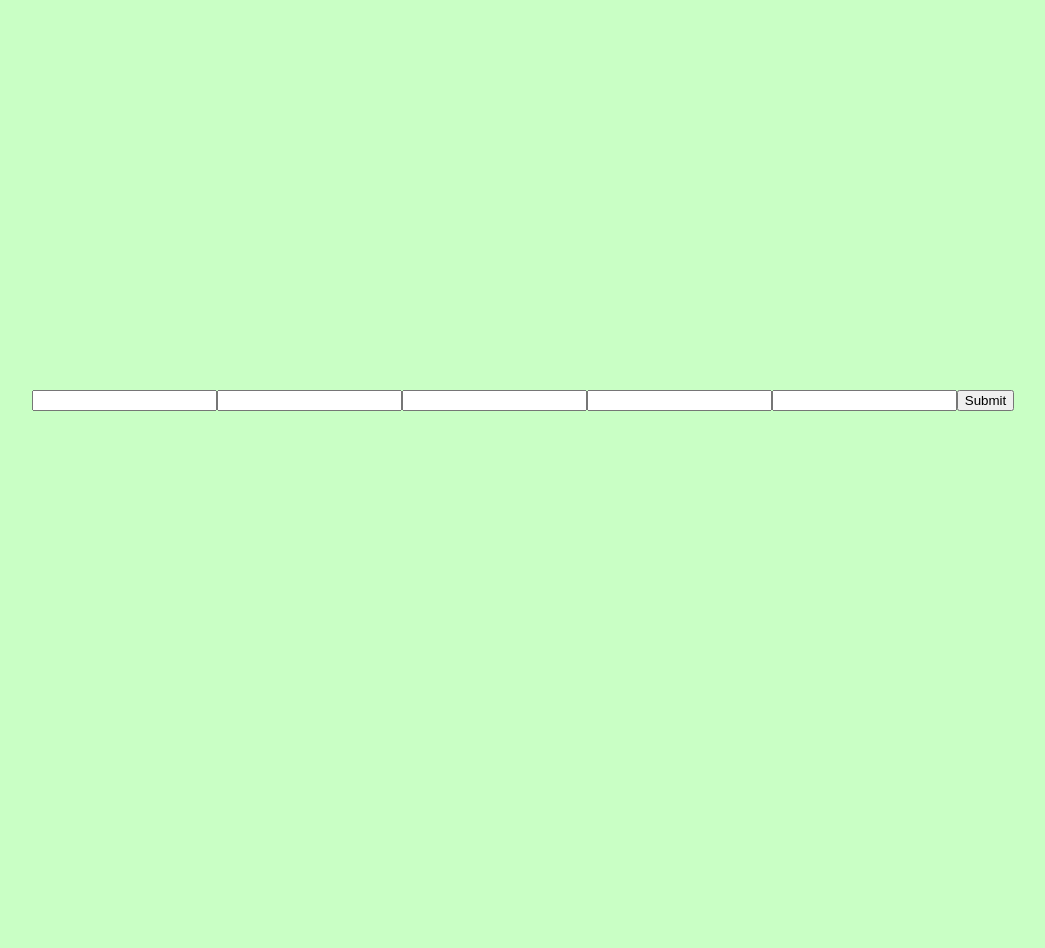
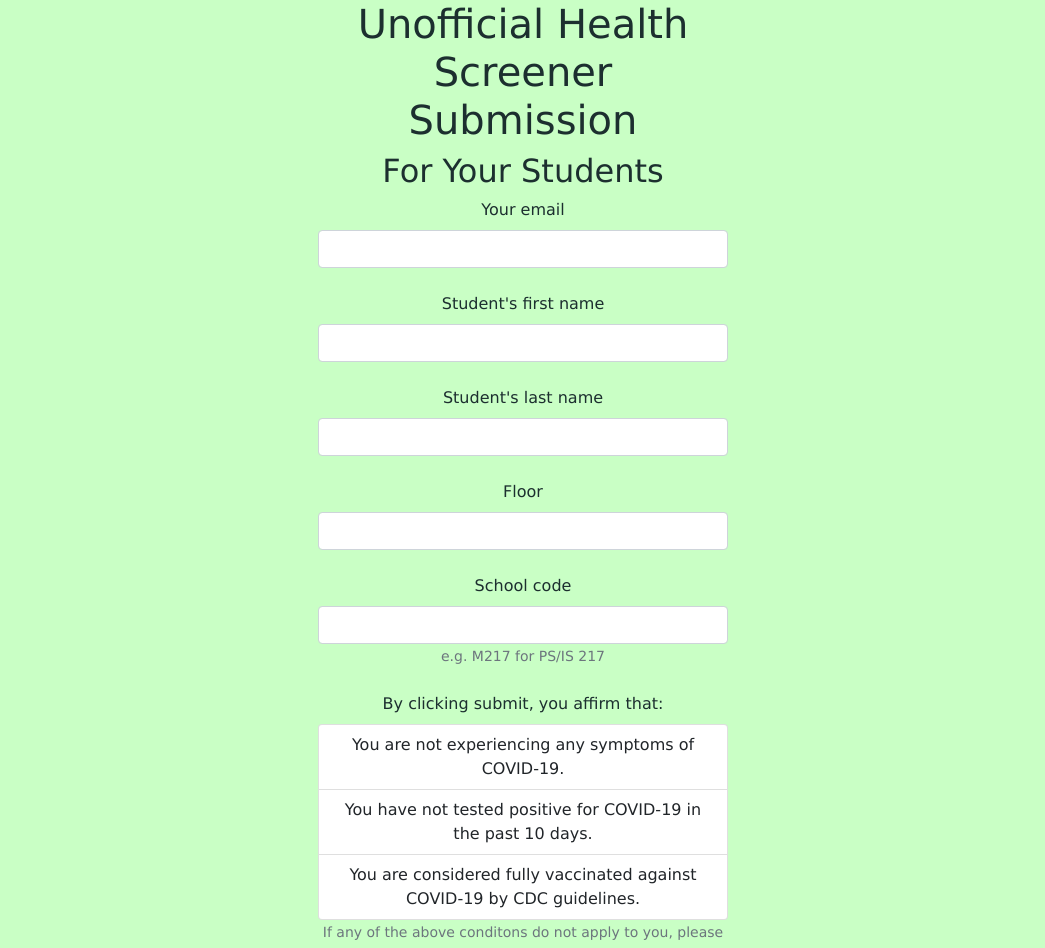
Before and after one commit to chodyo/chodyo.github.io, a React (Create React App) app: page /health-screen in a window 1280 px wide. Shown: the top 948 px of the page, without its empty margins (117-1162 px from the left). Before the commit the page ends 800 px from the top, so only its background shows below. Built offline with nearby package versions, Linux system fonts and the light colour scheme; a web font is replaced by a local one.

Commit message:
mess with styling

```diff
--- a/package.json
+++ b/package.json
@@ -11,7 +11,9 @@
     "@types/node": "^16.7.13",
     "@types/react": "^17.0.20",
     "@types/react-dom": "^17.0.9",
+    "bootstrap": "^5.1.3",
     "react": "^17.0.2",
+    "react-bootstrap": "^2.0.3",
     "react-dom": "^17.0.2",
     "react-scripts": "5.0.0",
     "typescript": "^4.4.2",
--- /dev/null
+++ b/src/components/Student.tsx
@@ -0,0 +1,47 @@
+import React, { useState } from "react";
+import Form from "react-bootstrap/Form";
+import Row from "react-bootstrap/Row";
+import Col from "react-bootstrap/Col";
+
+export const Student: React.FC<{}> = (props) => {
+    const [firstName, setFirstName] = useState("");
+    const [lastName, setLastName] = useState("");
+    const [email, setEmail] = useState("");
+    const [floor, setFloor] = useState("");
+    const [location, setLocation] = useState("");
+
+    return (
+        <div>
+            <Form.Group>
+                <Form.Label>Student's first name</Form.Label>
+                <Form.Control type="text" name="FirstName" />
+            </Form.Group>
+
+            <br />
+
+            <Form.Group>
+                <Form.Label>Student's last name</Form.Label>
+                <Form.Control type="text" name="LastName" />
+            </Form.Group>
+
+            <br />
+
+            <Form.Group>
+                <Form.Label>Floor</Form.Label>
+                <Form.Control type="number" name="Floor" />
+            </Form.Group>
+
+            <br />
+
+            <Form.Group>
+                <Form.Label>School code</Form.Label>
+                <Form.Control type="text" name="SchoolCode" />
+                <Form.Text className="text-muted">
+                    e.g. M217 for PS/IS 217
+                </Form.Text>
+            </Form.Group>
+
+            <br />
+        </div>
+    );
+};
--- a/src/pages/HealthScreenForm/index.tsx
+++ b/src/pages/HealthScreenForm/index.tsx
@@ -1,23 +1,28 @@
 import React, { useState } from "react";
+import { ListGroup } from "react-bootstrap";
+import Button from "react-bootstrap/Button";
+import Form from "react-bootstrap/Form";
+import Row from "react-bootstrap/Row";
+import Col from "react-bootstrap/Col";
+
+import { Student } from "../../components/Student";
 
 export const Page: React.FC = () => {
     document.title = "Submit Health Screen";
 
-    const [firstName, setFirstName] = useState("");
-    const [lastName, setLastName] = useState("");
-    const [email, setEmail] = useState("");
-    const [floor, setFloor] = useState("");
-    const [location, setLocation] = useState("");
+    const [students, setStudents] = useState([]);
+    const [email, setEmail] = useState([]);
 
     const handleSubmit = (e: React.FormEvent) => {
         e.preventDefault();
 
-        const student = {
-            FirstName: firstName,
-            LastName: lastName,
+        students.forEach((student) => {
+            const req = {
+                // FirstName: student.firstName,
+                // LastName: student.lastName,
                 Email: email,
-            Floor: floor,
-            Location: location,
+                // Floor: student.floor,
+                // Location: student.location,
                 Type: "G",
                 IsOther: "false",
                 IsStudent: "1",
@@ -28,60 +33,82 @@ export const Page: React.FC = () => {
                 ConsentType: "",
             };
 
-        fetch("https://healthscreening.schools.nyc/home/submit", {
-            method: "POST",
-            headers: {
-                "Content-Type":
-                    "application/x-www-form-urlencoded; charset=UTF-8",
-            },
-            body: new URLSearchParams(student),
-            mode: "no-cors",
-            // credentials: "same-origin",
-        })
-            .then((response) => {
-                alert(`Response, ${JSON.stringify(response)}`);
-            })
-            .catch((error) => {
-                alert(`Error, ${error}`);
+            alert("sent");
+            console.log("req", JSON.stringify(req));
+
+            // fetch("https://healthscreening.schools.nyc/home/submit", {
+            //     method: "POST",
+            //     headers: {
+            //         "Content-Type":
+            //             "application/x-www-form-urlencoded; charset=UTF-8",
+            //     },
+            //     body: new URLSearchParams(student),
+            //     mode: "no-cors",
+            //     // credentials: "same-origin",
+            // })
+            //     .then((response) => {
+            //         alert(`Response, ${JSON.stringify(response)}`);
+            //     })
+            //     .catch((error) => {
+            //         alert(`Error, ${error}`);
+            //     });
         });
     };
 
     return (
-        <div>
-            <input
-                type="text"
-                required={true}
-                onChange={(e) => setFirstName(e.target.value)}
-                value={firstName}
-            />
-            <input
-                type="text"
-                required={true}
-                onChange={(e) => setLastName(e.target.value)}
-                value={lastName}
-            />
-            <input
-                type="email"
-                required={true}
-                onChange={(e) => setEmail(e.target.value)}
-                value={email}
-            />
-            <input
-                type="number"
-                required={true}
-                onChange={(e) => setFloor(e.target.value)}
-                value={floor}
-            />
-            <input
-                type="text"
-                required={true}
-                onChange={(e) => setLocation(e.target.value)}
-                value={location}
-            />
-            <button type="submit" onClick={handleSubmit}>
+        <Form onSubmit={handleSubmit}>
+            <Row>
+                <Col xl={true} />
+                <Col xl={true}>
+                    <h1>Unofficial Health Screener Submission</h1>
+                    <h2>For Your Students</h2>
+
+                    <Form.Group>
+                        <Form.Label>Your email</Form.Label>
+                        <Form.Control type="email" name="Email" />
+                    </Form.Group>
+
+                    <br />
+
+                    <Student />
+
+                    <Form.Group>
+                        <Form.Label>
+                            By clicking submit, you affirm that:
+                        </Form.Label>
+                        <ListGroup as="ol" numbered>
+                            <ListGroup.Item>
+                                You are not experiencing any symptoms of
+                                COVID-19.
+                            </ListGroup.Item>
+                            <ListGroup.Item>
+                                You have not tested positive for COVID-19 in the
+                                past 10 days.
+                            </ListGroup.Item>
+                            <ListGroup.Item>
+                                You are considered fully vaccinated against
+                                COVID-19 by CDC guidelines.
+                            </ListGroup.Item>
+                        </ListGroup>
+                        <Form.Text>
+                            If any of the above conditons do not apply to you,
+                            please use the{" "}
+                            <a href="https://healthscreening.schools.nyc/">
+                                official health screener
+                            </a>{" "}
+                            instead.
+                        </Form.Text>
+                    </Form.Group>
+
+                    <br />
+
+                    <Button variant="primary" type="submit">
                         Submit
-            </button>
-        </div>
+                    </Button>
+                </Col>
+                <Col xl={true} />
+            </Row>
+        </Form>
     );
 };
 
```
Also changed, not shown: src/index.tsx (+7 -5 lines), 1 other file (tests, documents, lock files or other folders). Lines whose indentation alone changed are shown as unchanged.
